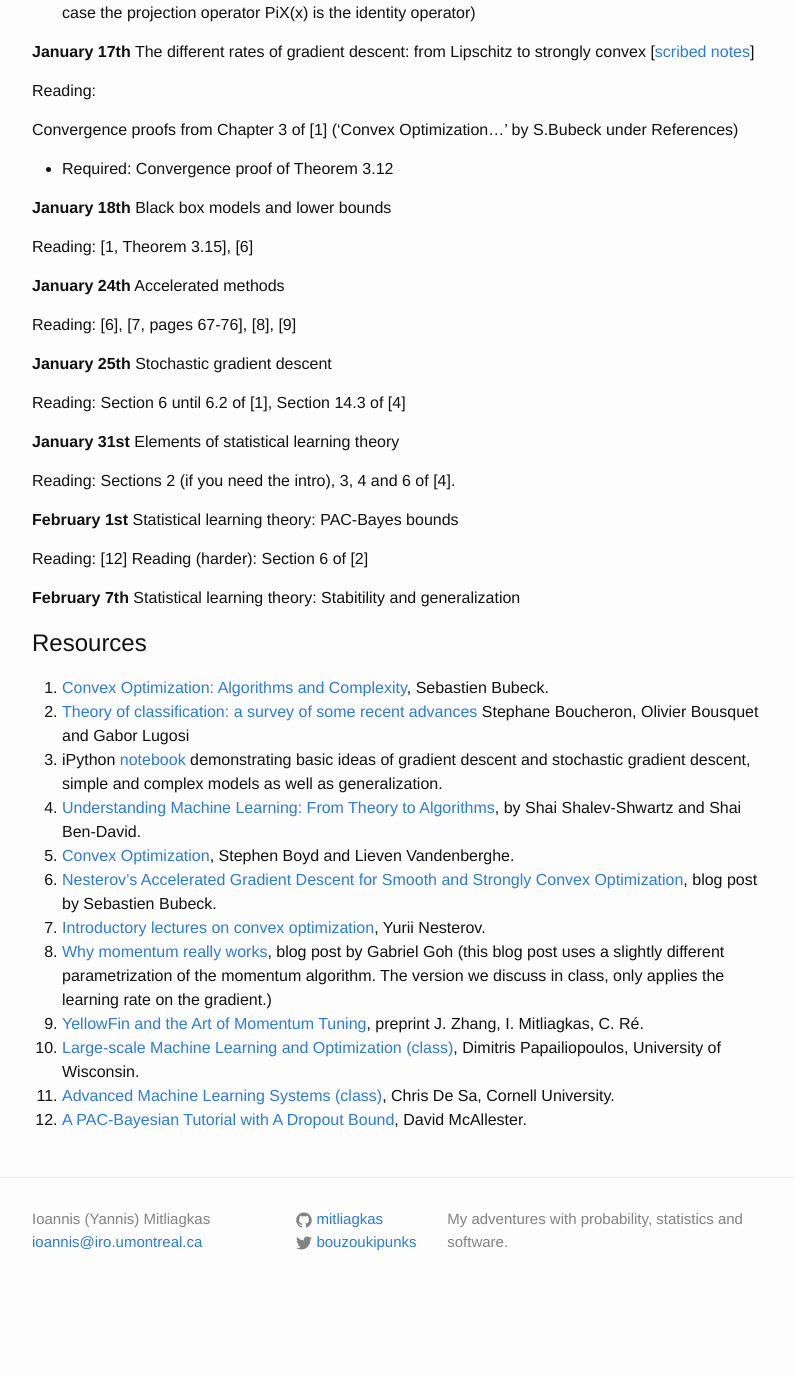
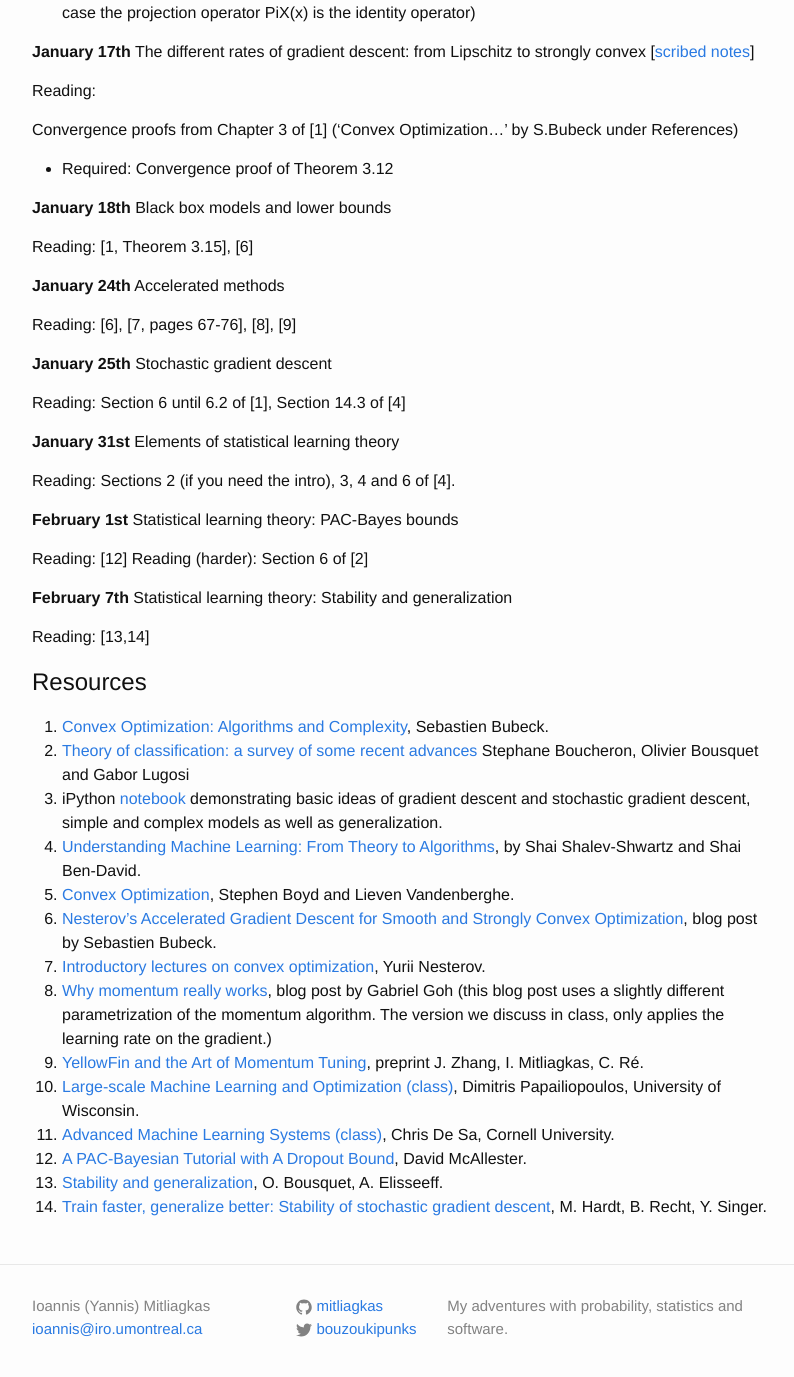
Before and after one commit to mitliagkas/mitliagkas.github.io, a Jekyll site: the page built from dl-theory-class.md, in a window 1280 px wide and 1400 px high, scrolled down 2070 px. Shown: the top 1377 px of the window, without its empty margins (238-1032 px from the left). Built offline with Jekyll 4.4.1, drawn with Linux system fonts in a browser that asks for light colours; before the commit the page ends 3383 px from its top, so only the background shows below that.

Commit message:
New reading posted

```diff
--- a/dl-theory-class.md
+++ b/dl-theory-class.md
@@ -126,7 +126,10 @@ Reading: [12]
 Reading (harder): Section 6 of [2]
 
 **February 7th**
-Statistical learning theory: Stabitility and generalization
+Statistical learning theory: Stability and generalization
+
+Reading: [13,14]
+
 
 
 
@@ -146,3 +149,5 @@ Resources
 10. [Large-scale Machine Learning and Optimization (class)](http://papail.io/901), Dimitris Papailiopoulos, University of Wisconsin.
 11. [Advanced Machine Learning Systems (class)](http://www.cs.cornell.edu/courses/cs6787/2017fa/), Chris De Sa, Cornell University.
 12. [A PAC-Bayesian Tutorial with A Dropout Bound](https://arxiv.org/abs/1307.2118), David McAllester.
+13. [Stability and generalization](http://www.jmlr.org/papers/volume2/bousquet02a/bousquet02a.pdf), O. Bousquet, A. Elisseeff.
+14. [Train faster, generalize better: Stability of stochastic gradient descent](https://arxiv.org/pdf/1509.01240.pdf), M. Hardt, B. Recht, Y. Singer.
```
